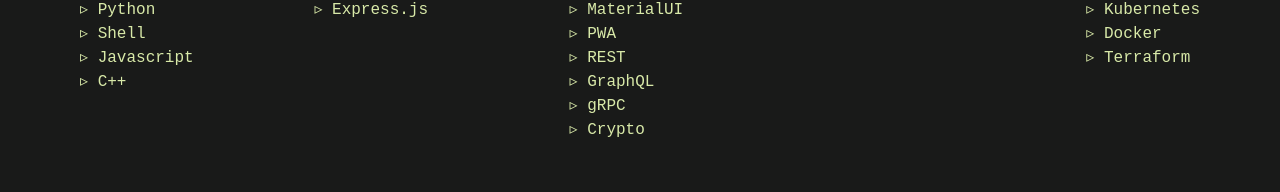
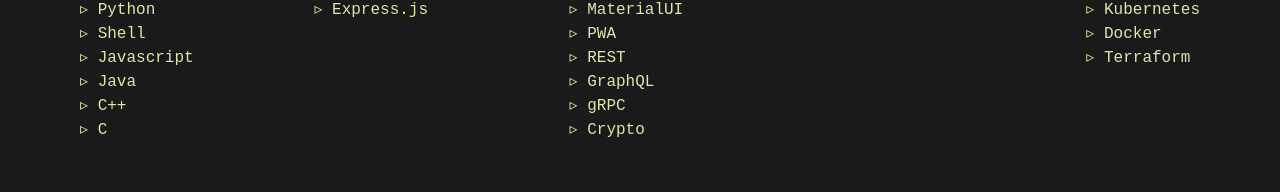
Before and after one commit to ktn1234/personal-website, a React (Vite) app: page / in a window 1280 px wide. Shown: the part 3592-3784 px from the top of the page. Built offline with nearby package versions, Linux system fonts and the light colour scheme.

Commit message:
:card_file_box: Added Java and C to Technologiy Languages

```diff
--- a/src/sections/Technologies.tsx
+++ b/src/sections/Technologies.tsx
@@ -13,7 +13,9 @@
       "Python",
       "Shell",
       "Javascript",
+      "Java",
       "C++",
+      "C",
     ],
   },
   {
```
